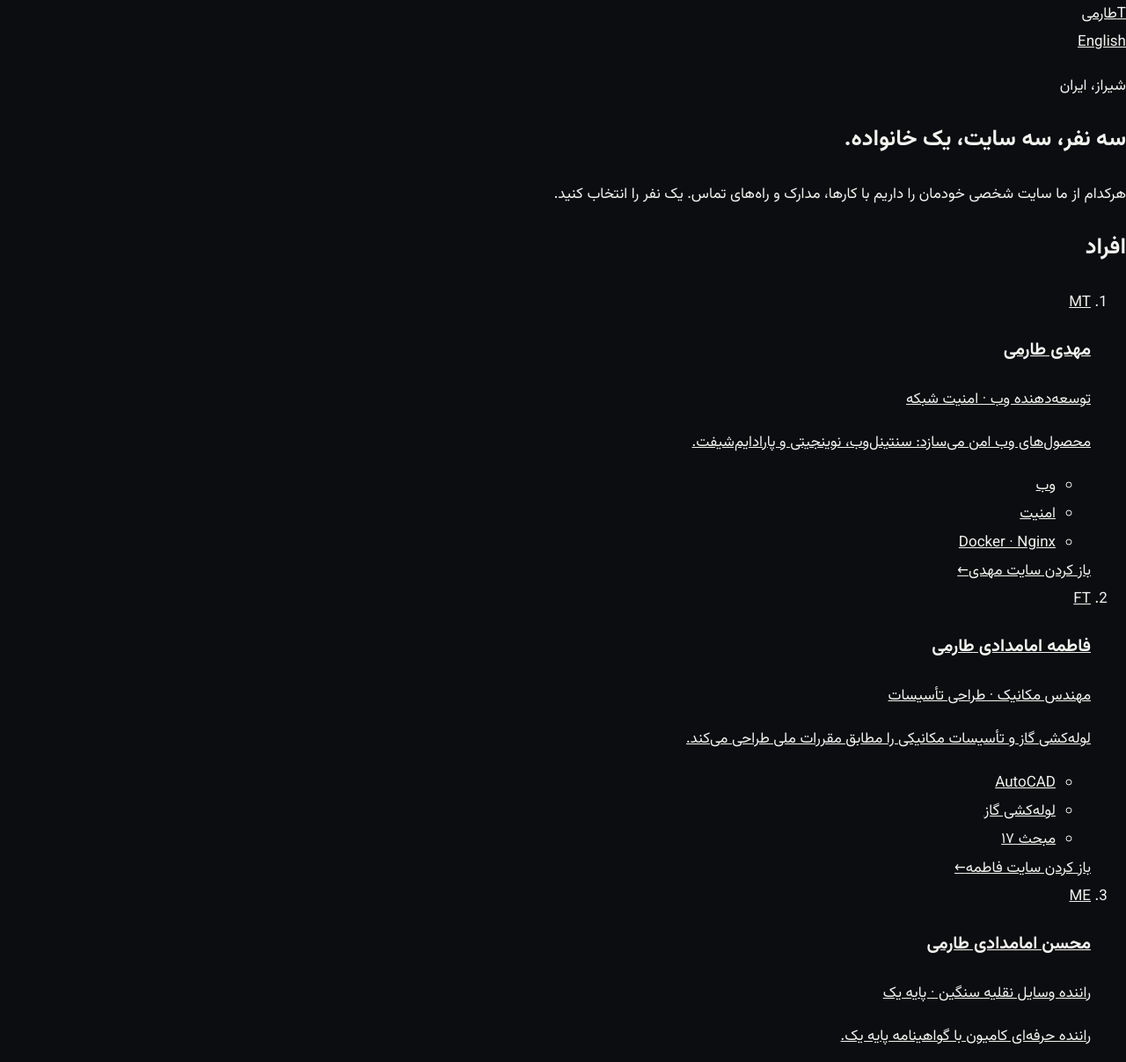
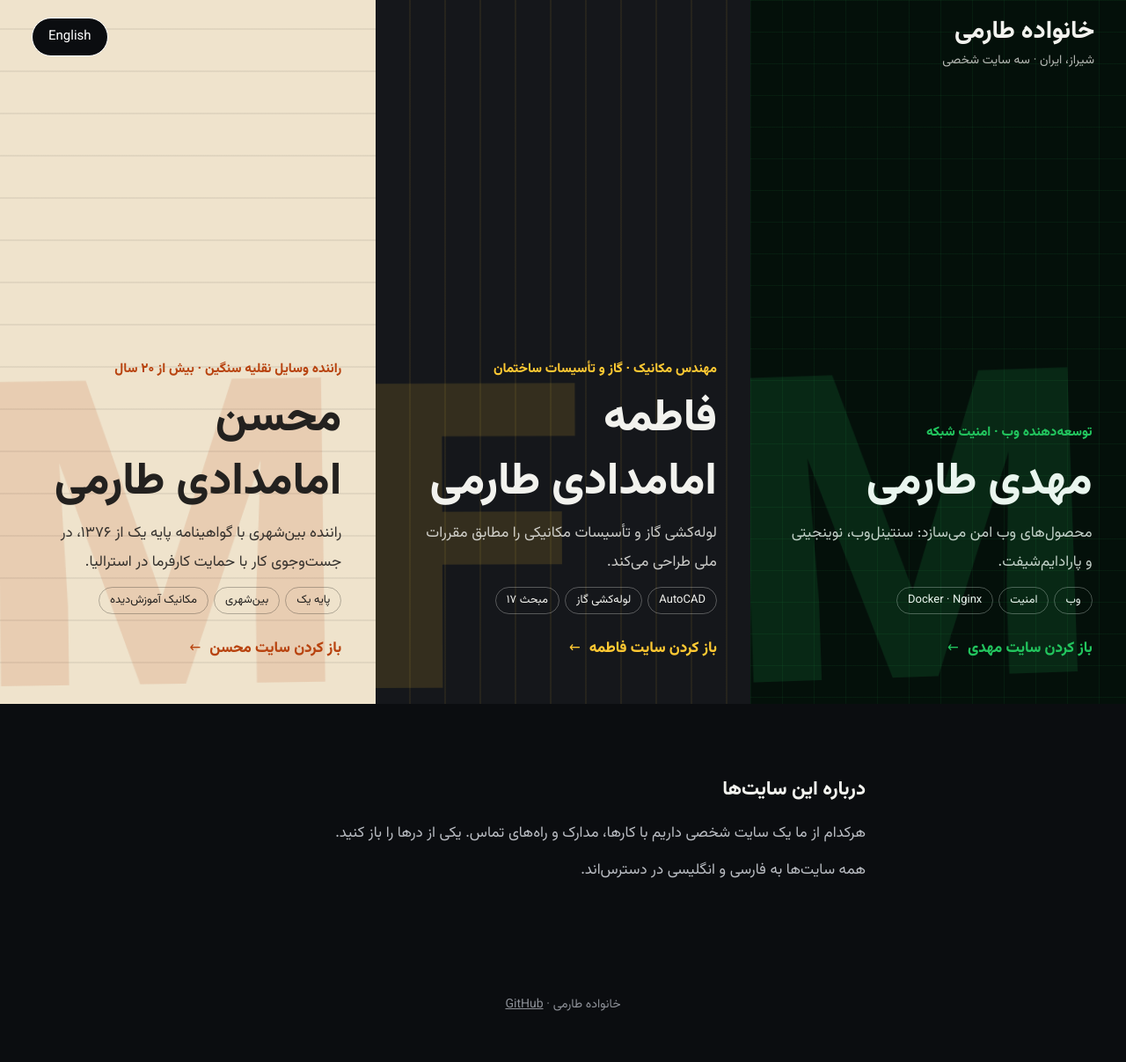
Before and after one commit to mahditaromi2010-lab/taromi-hub, a plain HTML site: page fa/index.html in a window 1280 px wide. Shown: the top 1207 px of the page at 88% size. Drawn offline with Linux system fonts and the light colour scheme.

Commit message:
Redesign v3: hub Persian page

```diff
--- a/fa/index.html
+++ b/fa/index.html
@@ -5,37 +5,33 @@
 <meta name="viewport" content="width=device-width, initial-scale=1">
 <title>خانواده طارمی · مهدی، فاطمه و محسن</title>
 <meta name="description" content="صفحه اصلی خانواده طارمی از شیراز: مهدی (توسعه‌دهنده وب)، فاطمه (مهندس مکانیک) و محسن (راننده وسایل نقلیه سنگین). سایت هر نفر را باز کنید.">
-<link rel="canonical" href="https://mahditaromi2010-lab.github.io/taromi-hub/fa/">
-<link rel="alternate" hreflang="en" href="https://mahditaromi2010-lab.github.io/taromi-hub/"><link rel="alternate" hreflang="fa" href="https://mahditaromi2010-lab.github.io/taromi-hub/fa/"><link rel="alternate" hreflang="x-default" href="https://mahditaromi2010-lab.github.io/taromi-hub/">
-<meta property="og:type" content="website"><meta property="og:title" content="خانواده طارمی · مهدی، فاطمه و محسن"><meta property="og:description" content="صفحه اصلی خانواده طارمی از شیراز: مهدی (توسعه‌دهنده وب)، فاطمه (مهندس مکانیک) و محسن (راننده وسایل نقلیه سنگین). سایت هر نفر را باز کنید."><meta property="og:url" content="https://mahditaromi2010-lab.github.io/taromi-hub/fa/">
-<meta name="theme-color" content="#f6f3ec" media="(prefers-color-scheme: light)"><meta name="theme-color" content="#0f141c" media="(prefers-color-scheme: dark)">
+<link rel="canonical" href="https://family.taromi.net/fa/">
+<link rel="alternate" hreflang="en" href="https://family.taromi.net/"><link rel="alternate" hreflang="fa" href="https://family.taromi.net/fa/"><link rel="alternate" hreflang="x-default" href="https://family.taromi.net/">
+<meta property="og:type" content="website"><meta property="og:title" content="خانواده طارمی · مهدی، فاطمه و محسن"><meta property="og:description" content="صفحه اصلی خانواده طارمی از شیراز: مهدی (توسعه‌دهنده وب)، فاطمه (مهندس مکانیک) و محسن (راننده وسایل نقلیه سنگین). سایت هر نفر را باز کنید."><meta property="og:url" content="https://family.taromi.net/fa/">
+<meta name="theme-color" content="#0b0d10">
 <link rel="icon" href="../favicon.svg" type="image/svg+xml">
 <link rel="preconnect" href="https://fonts.googleapis.com"><link rel="preconnect" href="https://fonts.gstatic.com" crossorigin>
-<link rel="stylesheet" href="https://fonts.googleapis.com/css2?family=Vazirmatn:wght@400;600;700&display=swap">
-<script type="application/ld+json">{"@context": "https://schema.org", "@type": "WebSite", "name": "Taromi Family", "url": "https://mahditaromi2010-lab.github.io/taromi-hub/", "inLanguage": ["en", "fa"], "about": [{"@type": "Person", "name": "Mahdi Taromi", "jobTitle": "Web developer", "url": "https://mahditaromi2010-lab.github.io/mahdi.taromi/"}, {"@type": "Person", "name": "Fatemeh Emamdadi Taromi", "jobTitle": "Mechanical engineer", "url": "https://mahditaromi2010-lab.github.io/fatemeh.taromi/"}, {"@type": "Person", "name": "Mohsen Emamdadi Taromi", "jobTitle": "Heavy-vehicle driver", "url": "https://mahditaromi2010-lab.github.io/Mohsen.Taromi/"}]}</script>
+<link rel="stylesheet" href="https://fonts.googleapis.com/css2?family=Vazirmatn:wght@400;600;800&display=swap">
+<script type="application/ld+json">{"@context": "https://schema.org", "@type": "WebSite", "name": "Taromi Family", "url": "https://family.taromi.net/", "inLanguage": ["en", "fa"], "about": [{"@type": "Person", "name": "Mahdi Taromi", "jobTitle": "Web developer", "url": "https://mahditaromi2010-lab.github.io/mahdi.taromi/"}, {"@type": "Person", "name": "Fatemeh Emamdadi Taromi", "jobTitle": "Mechanical engineer", "url": "https://mahditaromi2010-lab.github.io/fatemeh.taromi/"}, {"@type": "Person", "name": "Mohsen Emamdadi Taromi", "jobTitle": "Heavy vehicle driver", "url": "https://mohsen.taromi.net/"}]}</script>
 <link rel="stylesheet" href="../style.css">
 </head>
 <body>
-<a class="skip" href="#people">رفتن به افراد</a>
-<header class="top"><a class="brand" href="../" aria-label="صفحه اصلی خانواده طارمی"><span class="bm" aria-hidden="true">T</span>طارمی</a>
-<nav aria-label="Language"><a href="../" lang="en" hreflang="en">English</a></nav></header>
-<main>
-<section class="hero"><p class="eyebrow">شیراز، ایران</p><h1>سه نفر، سه سایت، یک خانواده.</h1><p class="lead">هرکدام از ما سایت شخصی خودمان را داریم با کارها، مدارک و راه‌های تماس. یک نفر را انتخاب کنید.</p></section>
-<section id="people" aria-labelledby="ph"><h2 id="ph" class="sr-only">افراد</h2><ol class="cards"><li class="card c-m"><a href="https://mahditaromi2010-lab.github.io/mahdi.taromi/" data-key="mahdi" rel="noopener" aria-label="باز کردن سایت مهدی">
-  <span class="mono" aria-hidden="true">MT</span>
-  <h3>مهدی طارمی</h3><p class="role">توسعه‌دهنده وب · امنیت شبکه</p><p class="desc">محصول‌های وب امن می‌سازد: سنتینل‌وب، نوینجیتی و پارادایم‌شیفت.</p>
-  <ul class="tags"><li>وب</li><li>امنیت</li><li>Docker · Nginx</li></ul>
-  <span class="go">باز کردن سایت مهدی<i aria-hidden="true">←</i></span></a></li><li class="card c-f"><a href="https://mahditaromi2010-lab.github.io/fatemeh.taromi/" data-key="fatemeh" rel="noopener" aria-label="باز کردن سایت فاطمه">
-  <span class="mono" aria-hidden="true">FT</span>
-  <h3>فاطمه امامدادی طارمی</h3><p class="role">مهندس مکانیک · طراحی تأسیسات</p><p class="desc">لوله‌کشی گاز و تأسیسات مکانیکی را مطابق مقررات ملی طراحی می‌کند.</p>
-  <ul class="tags"><li>AutoCAD</li><li>لوله‌کشی گاز</li><li>مبحث ۱۷</li></ul>
-  <span class="go">باز کردن سایت فاطمه<i aria-hidden="true">←</i></span></a></li><li class="card c-o"><a href="https://mahditaromi2010-lab.github.io/Mohsen.Taromi/" data-key="mohsen" rel="noopener" aria-label="باز کردن سایت محسن">
-  <span class="mono" aria-hidden="true">ME</span>
-  <h3>محسن امامدادی طارمی</h3><p class="role">راننده وسایل نقلیه سنگین · پایه یک</p><p class="desc">راننده حرفه‌ای کامیون با گواهینامه پایه یک.</p>
-  <ul class="tags"><li>پایه یک</li><li>وسایل نقلیه سنگین</li></ul>
-  <span class="go">باز کردن سایت محسن<i aria-hidden="true">←</i></span></a></li></ol><p class="note">هر سایت به فارسی و انگلیسی در دسترس است.</p></section>
-</main>
-<footer class="foot"><p>خانواده طارمی · <a href="https://github.com/mahditaromi2010-lab" rel="noopener">GitHub</a></p></footer>
-<script src="../config.js"></script>
-<script>(function(){if(!window.FAMILY)return;FAMILY.forEach(function(p){var a=document.querySelector('a[data-key="'+p.key+'"]');if(a&&p.url)a.href=p.url})})();</script>
+<a class="skip" href="#doors">رفتن به افراد</a>
+<header class="bar"><div class="id"><h1>خانواده طارمی</h1><p>شیراز، ایران · سه سایت شخصی</p></div>
+<a class="lang" href="../" lang="en" hreflang="en">English</a></header>
+<main><ul class="doors" id="doors"><li class="door d-m"><a href="https://mahditaromi2010-lab.github.io/mahdi.taromi/" data-key="mahdi" rel="noopener">
+<span class="mono" aria-hidden="true">M</span>
+<span class="txt"><span class="role">توسعه‌دهنده وب · امنیت شبکه</span><h2>مهدی طارمی</h2><span class="desc">محصول‌های وب امن می‌سازد: سنتینل‌وب، نوینجیتی و پارادایم‌شیفت.</span>
+<span class="tags"><i>وب</i><i>امنیت</i><i>Docker · Nginx</i></span>
+<span class="go">باز کردن سایت مهدی<b aria-hidden="true">←</b></span></span></a></li><li class="door d-f"><a href="https://mahditaromi2010-lab.github.io/fatemeh.taromi/" data-key="fatemeh" rel="noopener">
+<span class="mono" aria-hidden="true">F</span>
+<span class="txt"><span class="role">مهندس مکانیک · گاز و تأسیسات ساختمان</span><h2>فاطمه امامدادی طارمی</h2><span class="desc">لوله‌کشی گاز و تأسیسات مکانیکی را مطابق مقررات ملی طراحی می‌کند.</span>
+<span class="tags"><i>AutoCAD</i><i>لوله‌کشی گاز</i><i>مبحث ۱۷</i></span>
+<span class="go">باز کردن سایت فاطمه<b aria-hidden="true">←</b></span></span></a></li><li class="door d-o"><a href="https://mohsen.taromi.net/" data-key="mohsen" rel="noopener">
+<span class="mono" aria-hidden="true">M</span>
+<span class="txt"><span class="role">راننده وسایل نقلیه سنگین · بیش از ۲۰ سال</span><h2>محسن امامدادی طارمی</h2><span class="desc">راننده بین‌شهری با گواهینامه پایه یک از ۱۳۷۶، در جست‌وجوی کار با حمایت کارفرما در استرالیا.</span>
+<span class="tags"><i>پایه یک</i><i>بین‌شهری</i><i>مکانیک آموزش‌دیده</i></span>
+<span class="go">باز کردن سایت محسن<b aria-hidden="true">←</b></span></span></a></li></ul>
+<section class="about" aria-labelledby="ab"><h2 id="ab">درباره این سایت‌ها</h2><p>هرکدام از ما یک سایت شخصی داریم با کارها، مدارک و راه‌های تماس. یکی از درها را باز کنید.</p><p>همه سایت‌ها به فارسی و انگلیسی در دسترس‌اند.</p></section></main>
+<footer class="foot">خانواده طارمی · <a href="https://github.com/mahditaromi2010-lab" rel="noopener">GitHub</a></footer>
 </body></html>
```
